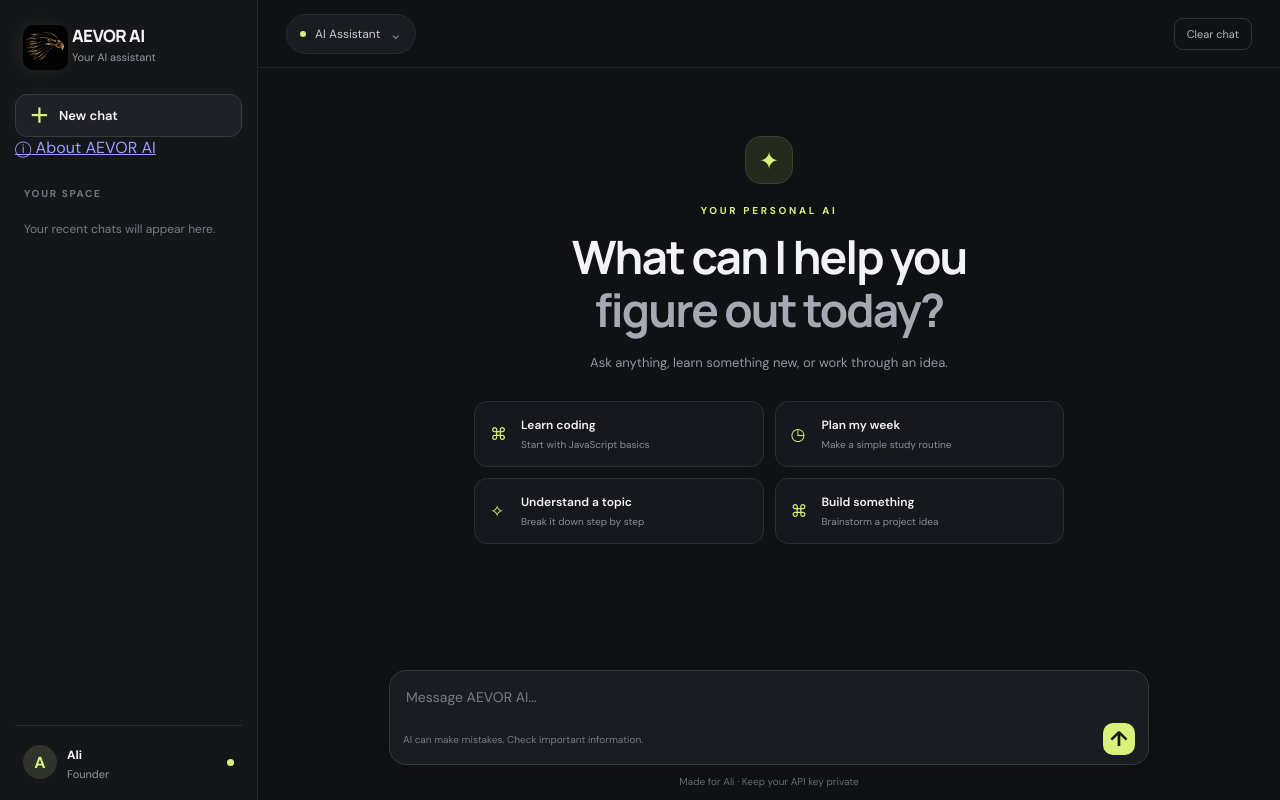
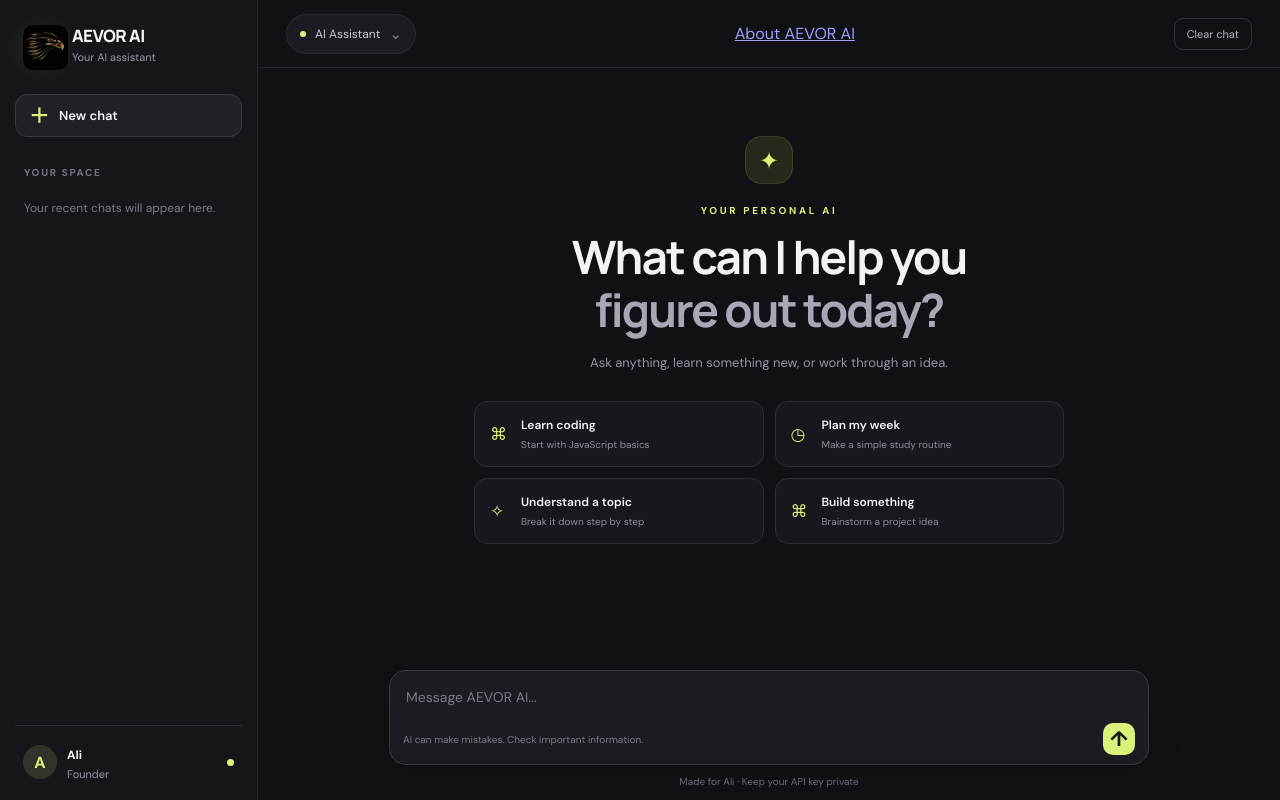
Before and after one commit to bazarioofficial39-sys/aevor-ai, a website: page index.html in a window 1280 px wide. Drawn offline with Linux system fonts and the light colour scheme.

Commit message:
Update index.html

```diff
--- a/index.html
+++ b/index.html
@@ -23,9 +23,7 @@
       <button class="new-chat" id="newChat">
         <span>＋</span> New chat
       </button>
-      <a href="/about.html" class="about-link">
-    <span>ⓘ</span> About AEVOR AI
-</a>
+
       <div class="side-label">YOUR SPACE</div>
       <div class="history" id="history">
         <div class="history-empty">Your recent chats will appear here.</div>
@@ -50,6 +48,9 @@
           AI Assistant
           <span class="chevron">⌄</span>
         </div>
+        <a href="/about.html" class="topbar-about">
+    About AEVOR AI
+</a>
         <button class="clear-btn" id="clearBtn" title="Clear current chat">
           Clear chat
         </button>
```
